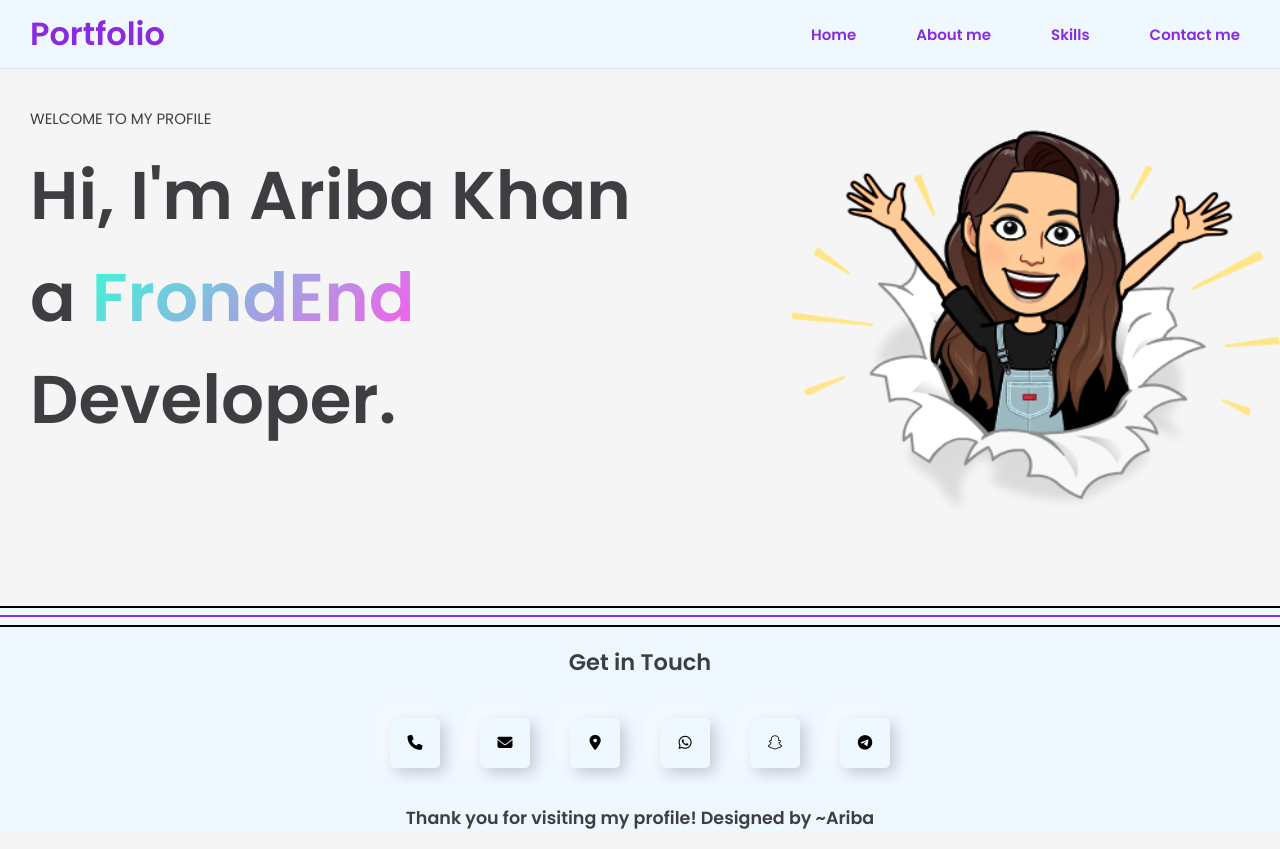
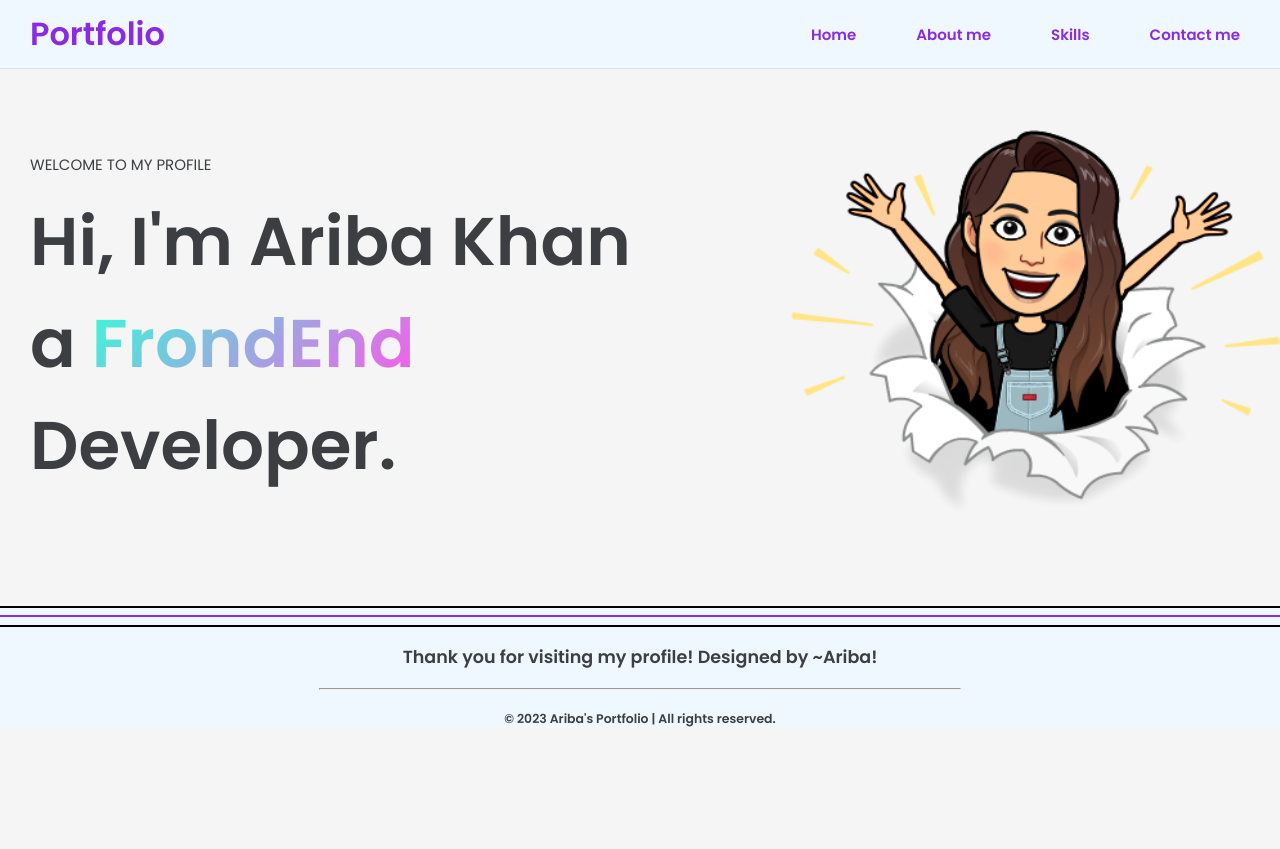
Before and after one commit to Ariba396/Simple_Portfolio_Website, a plain HTML site: page index.html in a window 1280 px wide. After the commit the page ends 800 px from the top, so only its background shows below. Drawn offline with Linux system fonts and the light colour scheme.

Commit message:
index.html

```diff
--- a/index.html
+++ b/index.html
@@ -54,7 +54,7 @@
         <div class="container">
             <div class="banner" id="home">
                 <div class="content">
-                    <br><br><br><br>
+                    <br><br><br><br><br><br>
                     <p>WELCOME TO MY PROFILE</p>
                     <h1>
                         Hi, I'm Ariba Khan <br/>
@@ -75,7 +75,7 @@
                 <hr color="black">
                 <hr color="blueviolet">
                 <hr color="black">
-                <h2 class="title">Get in Touch</h2>
+                <!--<h2 class="title">Get in Touch</h2>
                 <ul class="contact">
                     <li><a href="tel:7039973323"><i class="fa-solid fa-phone"></i></a></li>
                     <li><a href="mailto:khanariba0396@gmail.com"><i class="fa-solid fa-envelope"></i></a></li>
@@ -83,8 +83,10 @@
                     <li><a href="https://api.whatsapp.com/send?phone=7039973323"><i class="fa-brands fa-whatsapp"></i></a></li>
                     <li><a href="https://www.snapchat.com/add/kariba396?share_id=66jQ5rC2Qok&locale=en-US"><i class="fa-brands fa-snapchat"></i></a></li>
                     <li><a href="https://t.me/kariba396"><i class="fa-brands fa-telegram"></i></a></li>
-                </ul>
-                <h3 class="title">Thank you for visiting my profile!&nbsp;Designed by ~Ariba</h3>
+                </ul>-->
+                <h3 class="title">Thank you for visiting my profile!&nbsp;Designed by ~Ariba!</h3>
+                <hr style="width: 50%;">
+                <h5 style="text-align: center;">&copy; 2023 Ariba's Portfolio | All rights reserved.</h5>
             </div>
         </footer>
     </body>
```
